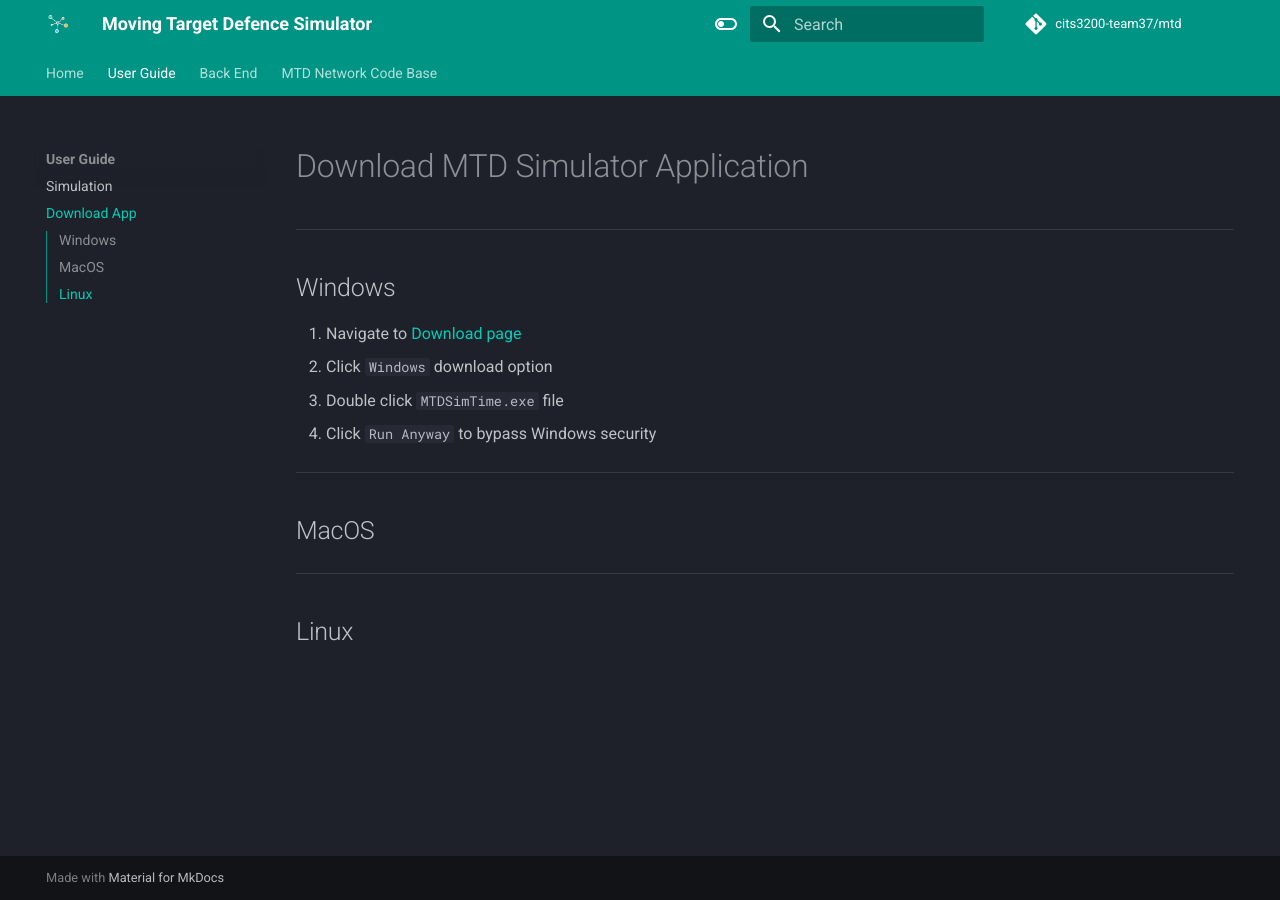
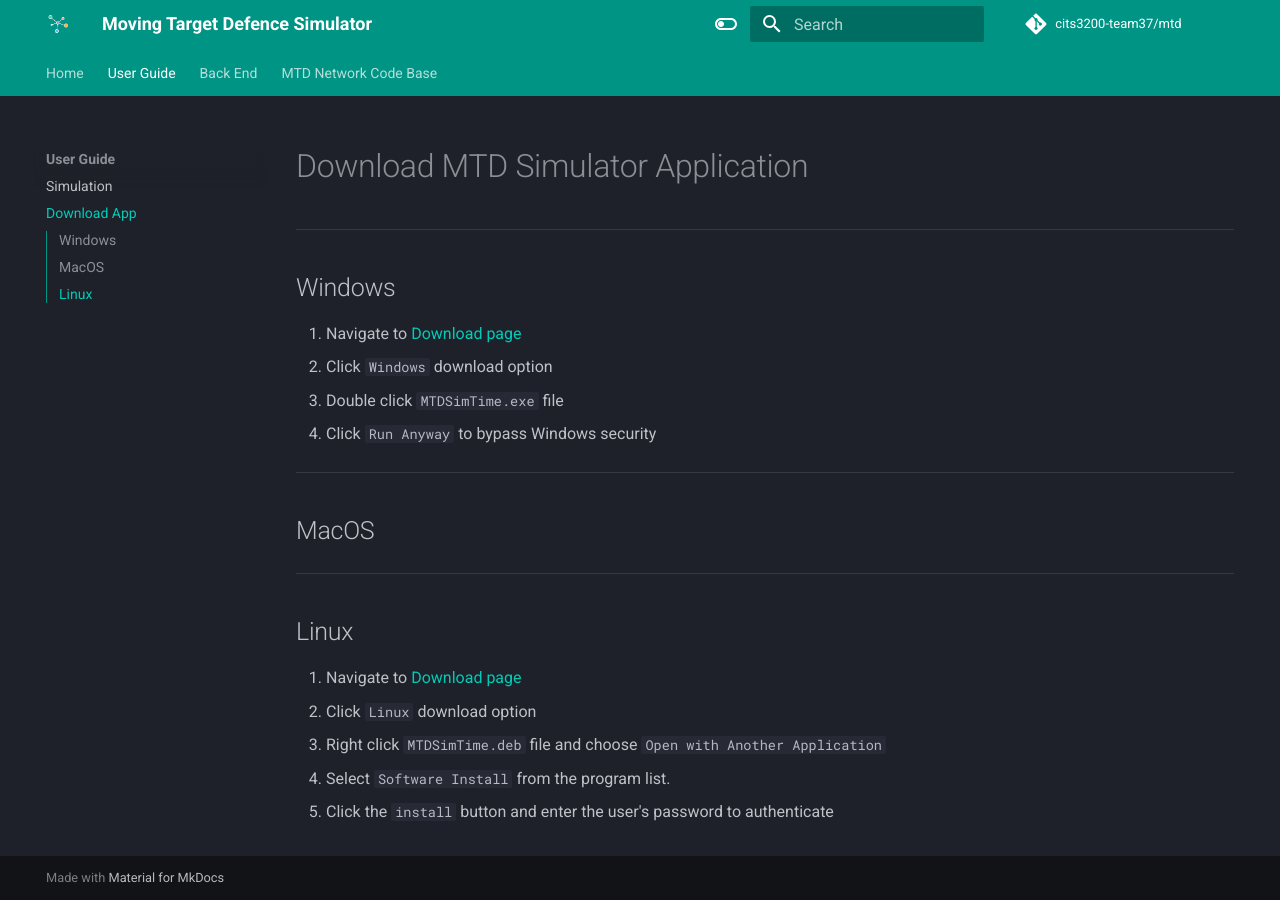
Before and after one commit to cits3200-team37/mtd, an MkDocs documentation site: the page built from server/Documentation/docs/user/download_instructions.md, in a window 1280 px wide. Built offline with MkDocs 1.6.1 and Material for MkDocs 9.7.7, drawn with Linux system fonts in a browser that asks for light colours; comment, search, counter and statistics services are not loaded.

Commit message:
MTDSIM-127 download on Linux doc

```diff
--- a/server/Documentation/docs/user/download_instructions.md
+++ b/server/Documentation/docs/user/download_instructions.md
@@ -19,3 +19,9 @@
 ---
 
 ## Linux
+
+1. Navigate to [Download page](https://mtd.vercel.app/download)
+2. Click `Linux` download option
+3. Right click `MTDSimTime.deb` file and choose `Open with Another Application`
+4. Select `Software Install` from the program list.
+5. Click the `install` button and enter the user's password to authenticate
```
